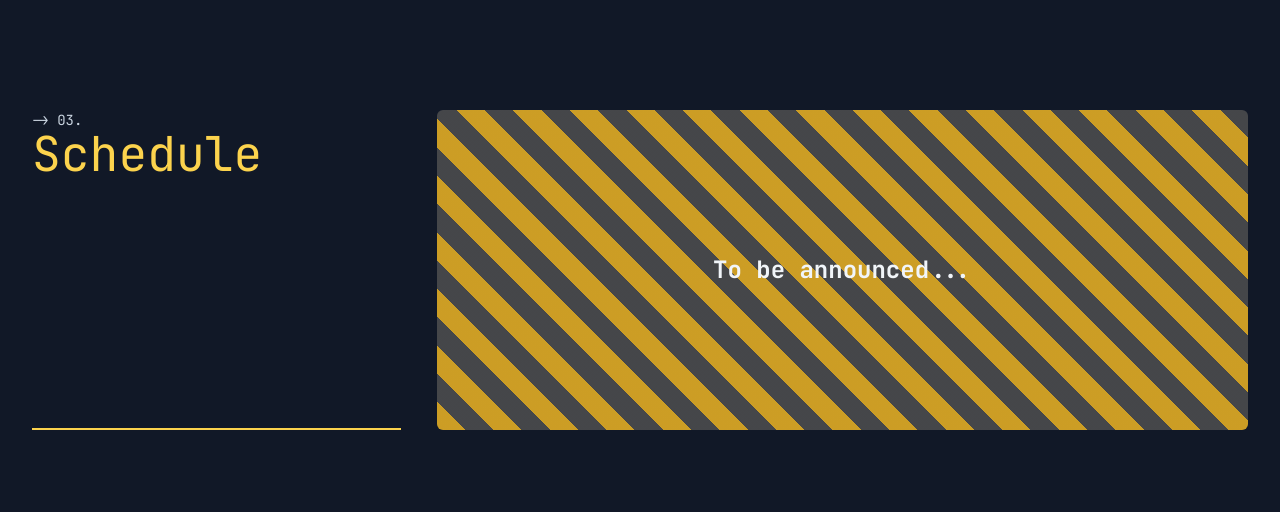
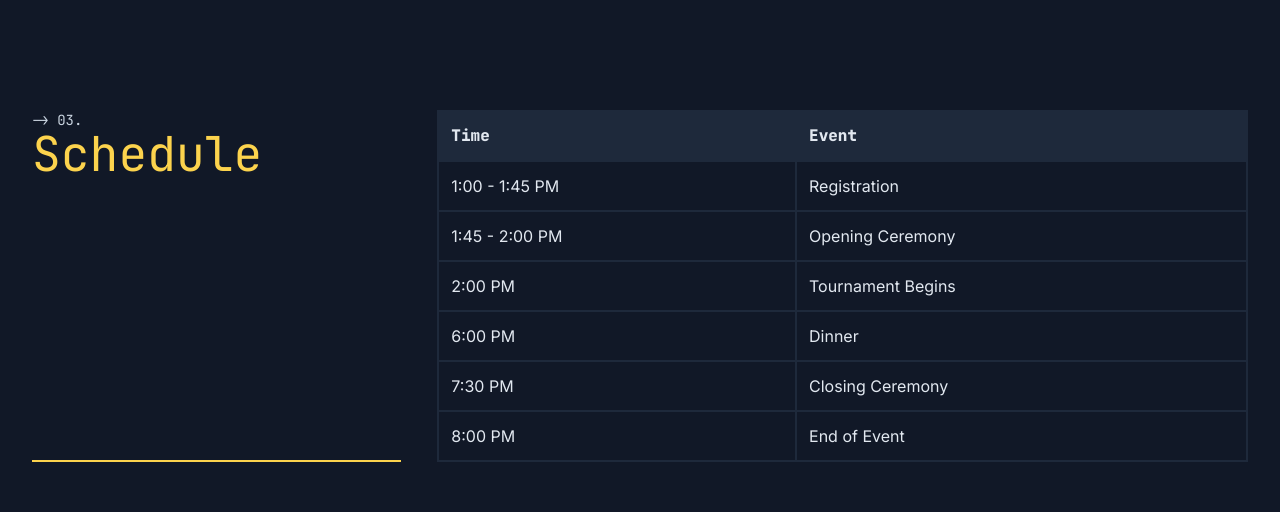
Before and after one commit to nicholascui225/rise-site, a Next.js app: page / in a window 1280 px wide. Shown: the part 1671-2183 px from the top of the page. Built offline with nearby package versions, Linux system fonts and the light colour scheme.

Commit message:
add schedule

```diff
--- a/src/app/components/schedule.tsx
+++ b/src/app/components/schedule.tsx
@@ -1,5 +1,4 @@
 import { JetBrains_Mono } from 'next/font/google'
-import Placeholder from './placeholder'
 
 const jbm = JetBrains_Mono({ subsets: ["latin"], style: ["normal"] })
 
@@ -10,7 +9,7 @@
             <h1 className={`${jbm.className} text-amber-300 text-5xl`}>Schedule</h1>
         </div>
         <div className='w-full xl:w-2/3 flex flex-col gap-1'>
-            {/* <table className='table-auto border-2 border-collapse border-slate-800'>
+            <table className='table table-auto border-2 border-collapse border-slate-800'>
                 <thead className={`${jbm.className}`}>
                     <tr>
                         <th>Time</th>
@@ -19,44 +18,31 @@
                 </thead>
                 <tbody>
                     <tr>
-                        <td>8:10 AM - 8:40 AM</td>
-                        <td>Check-in</td>
+                        <td>1:00 - 1:45 PM</td>
+                        <td>Registration</td>
                     </tr>
                     <tr>
-                        <td>8:40 AM - 8:55 AM</td>
+                        <td>1:45 - 2:00 PM</td>
                         <td>Opening Ceremony</td>
                     </tr>
                     <tr>
-                        <td>9:05 AM - 10:05 AM</td>
-                        <td>Individual Round 1</td>
+                        <td>2:00 PM</td>
+                        <td>Tournament Begins</td>
                     </tr>
                     <tr>
-                        <td>10:15 AM - 11:15 AM</td>
-                        <td>Individual Round 2</td>
+                        <td>6:00 PM</td>
+                        <td>Dinner</td>
                     </tr>
                     <tr>
-                        <td>11:25 AM - 11:55 AM</td>
-                        <td>Team Round</td>
+                        <td>7:30 PM</td>
+                        <td>Closing Ceremony</td>
                     </tr>
                     <tr>
-                        <td>12:00 PM - 1:00 PM</td>
-                        <td>Lunch + Theme Round Rules Explanation</td>
-                    </tr>
-                    <tr>
-                        <td>1:00 PM - 1:30 PM</td>
-                        <td>Theme Round</td>
-                    </tr>
-                    <tr>
-                        <td>1:40 PM - 2:20 PM</td>
-                        <td>Countdown Round</td>
-                    </tr>
-                    <tr>
-                        <td>2:20 PM - 2:30 PM</td>
-                        <td>Awards</td>
+                        <td>8:00 PM</td>
+                        <td>End of Event</td>
                     </tr>
                 </tbody>
-            </table> */}
-            <Placeholder content='To be announced...'></Placeholder>
+            </table>
         </div>
     </div>
 }
```
